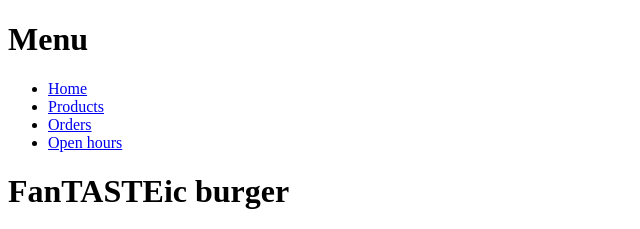
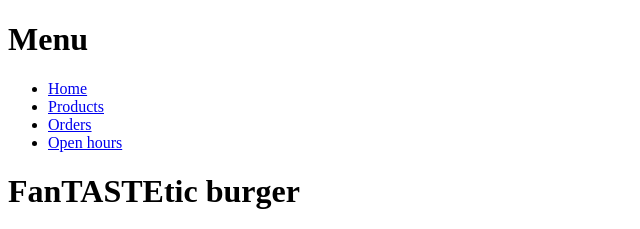
Before and after one commit to 5t3v3nk3/5t3v3nk3.github.io, a plain HTML site: page index.html in a window 1280 px wide. Shown: the top 229 px of the page, without its empty margins (0-640 px from the left). Drawn offline with Linux system fonts and the light colour scheme.

Commit message:
updated version

```diff
--- a/index.html
+++ b/index.html
@@ -26,7 +26,7 @@
 
     </ul>
     <h1>
-        FanTASTEic burger
+        FanTASTEtic burger
     </h1>
     <ul>
         <li>Meat Lover
```
